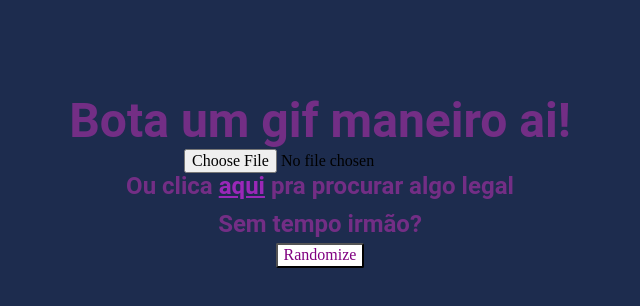
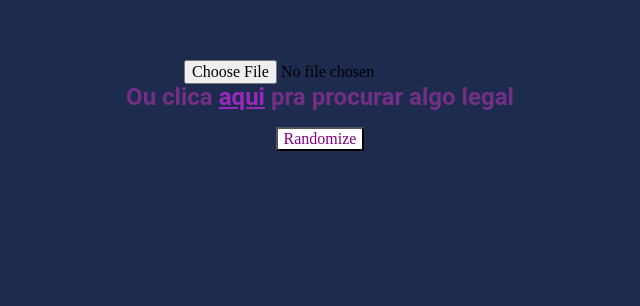
Before and after one commit to rssilva/gif-uploader-app, a React (Create React App) app: page / in a window 1280 px wide. Shown: the part 212-518 px from the top of the page, without its empty margins (320-960 px from the left). Built offline with nearby package versions, Linux system fonts and the light colour scheme.

Commit message:
Randomgif button (#6)
* trigger api on button click

* update gitignore

```diff
--- a/src/components/Frontpage.js
+++ b/src/components/Frontpage.js
@@ -11,14 +11,6 @@ const MainPage = styled.div`
   flex-flow: column;
   justify-content: center;
   align-items: center;
-`;
-
-const Header = styled.h1`
-  color: #732e85;
-  margin: 0;
-  padding: 0;
-  font-size: 3rem;
-  font-family: "roboto";
 `;
 
 const AlternatePath = styled.h2`
@@ -36,7 +28,6 @@ export default class FrontPage extends Component {
   render() {
     return (
       <MainPage>
-        <Header>Bota um gif maneiro ai!</Header>
         <UploadGif />
         <AlternatePath>
           Ou clica <Anchor href="searchgif">aqui</Anchor> pra procurar algo
--- a/src/components/Random.js
+++ b/src/components/Random.js
@@ -1,5 +1,6 @@
 import React, { Component } from "react";
 import styled from "styled-components";
+import credential from "../credentials";
 
 const RandomComponent = styled.div`
   background-color: #1d2c4e;
@@ -10,14 +11,6 @@ const RandomComponent = styled.div`
   margin: 10px;
 `;
 
-const Header = styled.h3`
-  color: #732e85;
-  margin: 0;
-  padding: 0;
-  font-size: 1.5rem;
-  font-family: "roboto";
-`;
-
 const RandomButton = styled.button`
   color: purple;
   background-color: white;
@@ -26,11 +19,35 @@ const RandomButton = styled.button`
 `;
 
 export default class Random extends Component {
+  state = {
+    embedGif: ""
+  };
+
+  getGif = () => {
+    const axios = require("axios");
+    axios
+      .get("https://api.giphy.com/v1/gifs/random", {
+        params: {
+          api_key: credential
+        }
+      })
+      .then(response => {
+        this.setState({
+          embedGif: response.data.data.embed_url
+        });
+      });
+  };
+
   render() {
     return (
       <RandomComponent>
-        <Header>Sem tempo irmão?</Header>
-        <RandomButton>Randomize</RandomButton>
+        <RandomButton onClick={this.getGif}>Randomize</RandomButton>
+        <iframe
+          title="gif"
+          src={this.state.embedGif}
+          frameBorder="0"
+          allowFullScreen
+        ></iframe>
       </RandomComponent>
     );
   }
--- /dev/null
+++ b/src/credentials.js
@@ -0,0 +1,3 @@
+//Put your giphy credential here
+const credential = "your credential here";
+export default credential;
```
Also changed, not shown: 1 other file (tests, documents, lock files or other folders).
